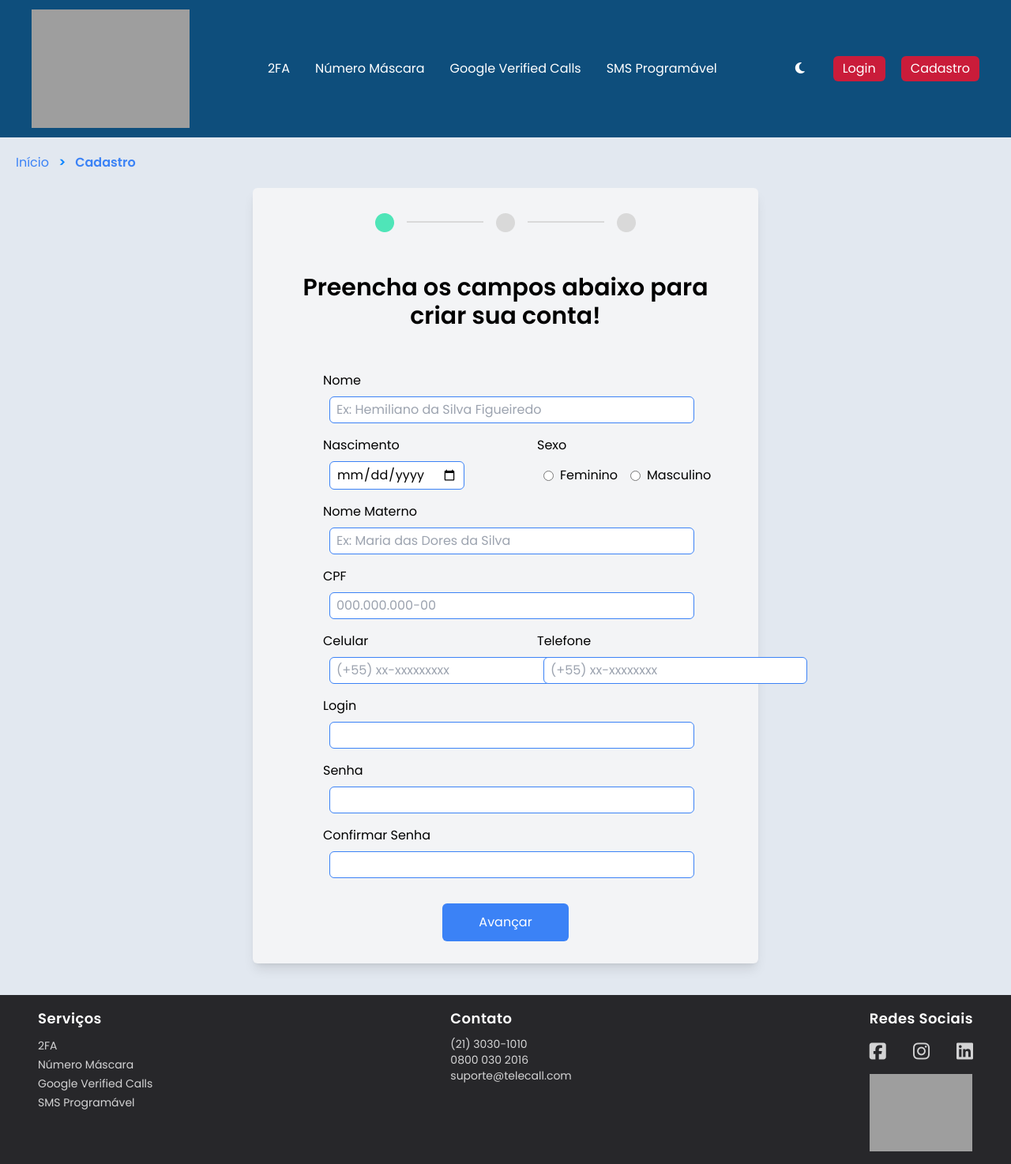
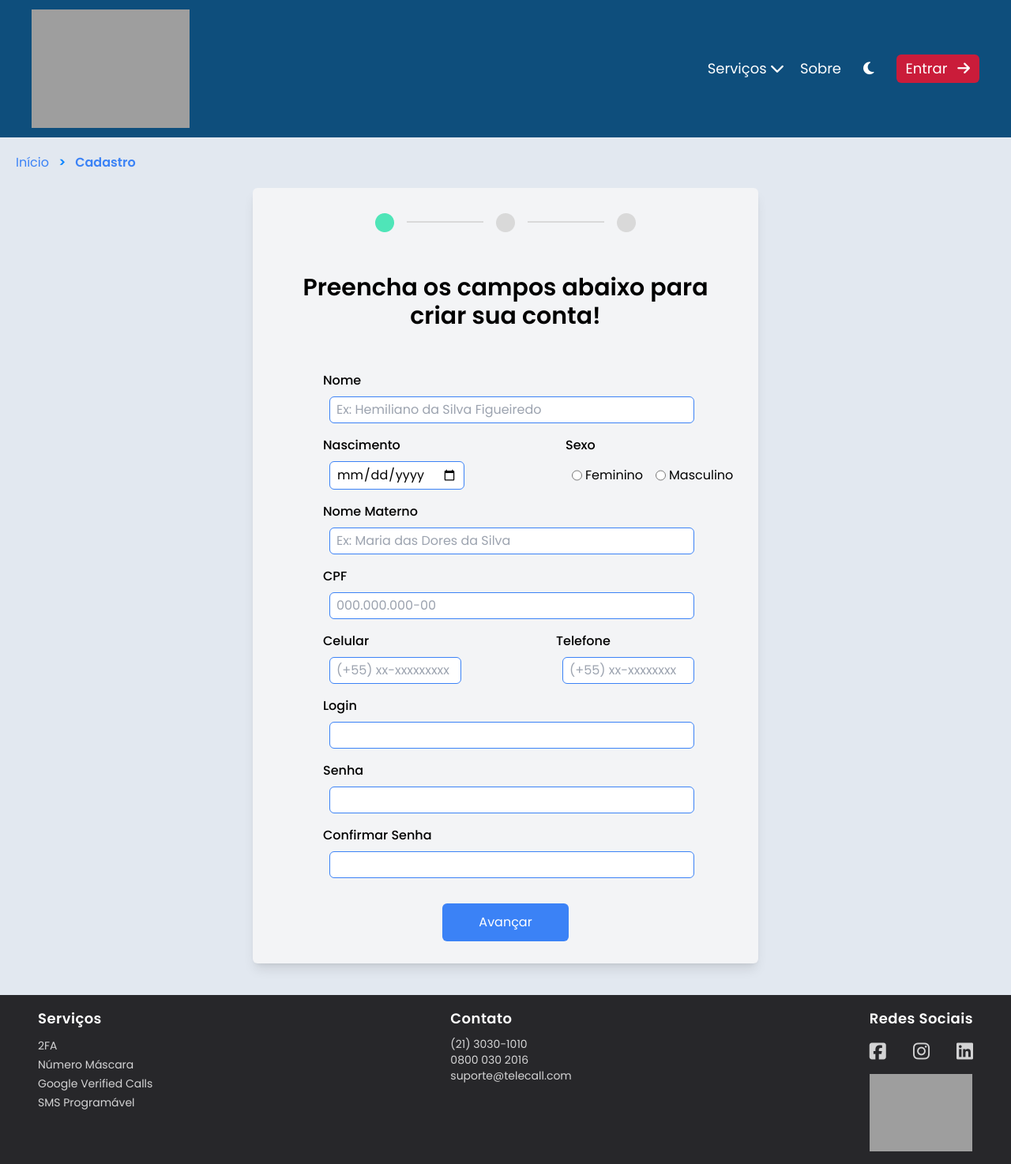
Before and after one commit to oroodrigo/CPaaS-Telecall, a PHP site: page /pages/cadastro-1.html in a window 1280 px wide. Shown: the whole page at 79% size. Run offline with PHP 8.4, Linux system fonts and the light colour scheme; some libraries are stand-ins or nearby versions; grey boxes are pictures that could not be loaded.

Commit message:
responsivo mudar header
responsivo das paginas cadastro-1 cadastro-2 e login e mudança do header

```diff
--- a/assets/css/styles.css
+++ b/assets/css/styles.css
@@ -555,16 +561,12 @@ video {
   margin-bottom: 0.5rem;
 }
 
+.ml-1 {
+  margin-left: 0.25rem;
+}
+
 .ml-2 {
   margin-left: 0.5rem;
-}
-
-.mr-3 {
-  margin-right: 0.75rem;
-}
-
-.mr-4 {
-  margin-right: 1rem;
 }
 
 .mt-2 {
@@ -587,20 +585,12 @@ video {
   display: flex;
 }
 
-.grid {
-  display: grid;
-}
-
 .hidden {
   display: none;
 }
 
 .h-screen {
   height: 100vh;
-}
-
-.w-1\/2 {
-  width: 50%;
 }
 
 .w-2\/4 {
@@ -659,16 +629,16 @@ video {
   cursor: pointer;
 }
 
-.grid-cols-2 {
-  grid-template-columns: repeat(2, minmax(0, 1fr));
-}
-
 .flex-col {
   flex-direction: column;
 }
 
 .flex-wrap {
   flex-wrap: wrap;
+}
+
+.items-start {
+  align-items: flex-start;
 }
 
 .items-center {
@@ -691,6 +661,10 @@ video {
   justify-content: space-evenly;
 }
 
+.gap-1 {
+  gap: 0.25rem;
+}
+
 .gap-10 {
   gap: 2.5rem;
 }
@@ -699,20 +673,20 @@ video {
   gap: 0.5rem;
 }
 
-.gap-20 {
-  gap: 5rem;
-}
-
 .gap-3 {
   gap: 0.75rem;
 }
 
-.gap-4 {
-  gap: 1rem;
+.gap-5 {
+  gap: 1.25rem;
 }
 
-.gap-5 {
-  gap: 1.25rem;
+.gap-6 {
+  gap: 1.5rem;
+}
+
+.gap-7 {
+  gap: 1.75rem;
 }
 
 .rounded-lg {
@@ -853,9 +827,12 @@ video {
   line-height: 1.25rem;
 }
 
-.text-xl {
-  font-size: 1.25rem;
-  line-height: 1.75rem;
+.font-medium {
+  font-weight: 500;
+}
+
+.font-normal {
+  font-weight: 400;
 }
 
 .font-semibold {
@@ -969,8 +951,34 @@ video {
     flex-direction: row;
   }
 
+  .lg\:gap-20 {
+    gap: 5rem;
+  }
+
   .lg\:text-xl {
     font-size: 1.25rem;
     line-height: 1.75rem;
   }
 }
+
+@media (min-width: 1280px) {
+  .xl\:w-3\/4 {
+    width: 75%;
+  }
+
+  .xl\:flex-row {
+    flex-direction: row;
+  }
+
+  .xl\:items-center {
+    align-items: center;
+  }
+
+  .xl\:gap-20 {
+    gap: 5rem;
+  }
+
+  .xl\:gap-32 {
+    gap: 8rem;
+  }
+}
--- a/pages/cadastro-1.html
+++ b/pages/cadastro-1.html
@@ -28,31 +28,31 @@
           alt="Logo da Telecall"
         />
       </figure>
+      <section class="flex gap-7 items-center">
         <nav>
           <ul class="flex justify-around gap-5">
-          <li class="mr-3"><a class="text-white" href="">2FA</a></li>
-          <li class="mr-3"><a class="text-white" href="">Número Máscara</a></li>
-          <li class="mr-3">
-            <a class="text-white" href="">Google Verified Calls</a>
+            <li>
+              <a class="text-white text-lg" href="">Serviços</a>
+              <i class="fa-solid fa-chevron-down text-white text-lg"></i>
             </li>
-          <li><a class="text-white" href="">SMS Programável</a></li>
+            <li>
+              <a class="text-white text-lg" href="">Sobre</a>
+            </li>
           </ul>
         </nav>
-      <div class="flex justify-between gap-5 items-center">
-        <a class="text-white mr-4"><i class="fa-solid fa-moon"></i></a>
+        <section class="flex gap-7 items-center">
+          <i class="fa-solid fa-moon text-white text-lg"></i>
           <a
-          class="text-white bg-telecall-vemelho rounded-md px-3 py-1 hover:bg-telecall-vemelho-hover duration-150"
+            class="text-white text-lg bg-telecall-vemelho rounded-md px-3 py-1 hover:bg-telecall-vemelho-hover duration-150"
             href="./login.html"
           >
-          Login</a
-        >
-        <a
-          class="text-white bg-telecall-vemelho rounded-md px-3 py-1 hover:bg-telecall-vemelho-hover duration-150"
-          href="./cadastro-1.html"
-          >Cadastro</a
-        >
-      </div>
+            Entrar
+            <i class="fa-solid fa-arrow-right ml-2 text-lg"></i
+          ></a>
+        </section>
+      </section>
     </header>
+
     <main>
       <nav class="p-5">
         <ul class="breadcrumb">
@@ -65,7 +65,7 @@
         </ul>
       </nav>
       <div
-        class="flex flex-col justify-center items-center bg-gray-100 shadow-lg mx-auto w-1/2 p-3 gap-3 rounded-md mb-10"
+        class="flex flex-col justify-center items-center bg-gray-100 shadow-lg mx-auto w-4/5 p-3 gap-3 rounded-md mb-10 sm:w-1/2"
       >
         <figure>
           <img
@@ -82,7 +82,7 @@
           id="form"
         >
           <fieldset class="flex flex-col gap-2 w-3/4">
-            <label for="nome">Nome</label>
+            <label class="font-medium text-md" for="nome">Nome</label>
             <input
               class="border border-blue-500 border-[1] rounded-md w-full py-1 px-2 ml-2"
               id="nome"
@@ -95,9 +95,13 @@
             />
             <span></span>
           </fieldset>
-          <div class="grid grid-cols-2 gap-20 w-3/4">
-            <fieldset class="flex flex-col gap-2 w-3/4">
-              <label for="nascinemnto">Nascimento</label>
+          <div
+            class="flex flex-col gap-2 w-3/4 lg:flex-row lg:gap-20 xl:gap-32"
+          >
+            <fieldset class="flex flex-col xl:w-3/4 gap-2">
+              <label class="font-medium text-md" for="nascinemnto"
+                >Nascimento</label
+              >
               <input
                 class="border border-blue-500 border-[1] rounded-md py-1 px-2 ml-2"
                 id="nascimento"
@@ -107,8 +111,11 @@
               />
               <span></span>
             </fieldset>
-            <fieldset class="flex items-center gap-2 w-3/4">
-              <legend>Sexo</legend>
+            <fieldset
+              class="flex flex-col items-start gap-2 xl:w-3/4 xl:flex-row xl:items-center"
+            >
+              <legend class="font-medium text-md">Sexo</legend>
+              <div class="flex gap-1">
                 <input
                   class="border border-blue-500 border-[1] rounded-md w-full py-1 px-2 ml-2"
                   id="feminino"
@@ -117,7 +124,9 @@
                   type="radio"
                   required
                 />
-              <label for="feminino">Feminino</label>
+                <label class="font-normal" for="feminino">Feminino</label>
+              </div>
+              <div class="flex gap-1">
                 <input
                   class="border border-blue-500 border-[1] rounded-md w-full py-1 px-2 ml-2"
                   id="masculino"
@@ -126,12 +135,15 @@
                   type="radio"
                   required
                 />
-              <label for="masculino">Masculino</label>
+                <label class="font-normal" for="masculino">Masculino</label>
+              </div>
               <span></span>
             </fieldset>
           </div>
           <fieldset class="flex flex-col gap-2 w-3/4">
-            <label for="nome_materno">Nome Materno</label>
+            <label class="font-medium text-md" for="nome_materno"
+              >Nome Materno</label
+            >
             <input
               class="border border-blue-500 border-[1] rounded-md w-full py-1 px-2 ml-2"
               id="nome_materno"
@@ -143,7 +155,7 @@
             <span></span>
           </fieldset>
           <fieldset class="flex flex-col gap-2 w-3/4">
-            <label for="cpf">CPF</label>
+            <label class="font-medium text-md" for="cpf">CPF</label>
             <input
               class="border border-blue-500 border-[1] rounded-md w-full py-1 px-2 ml-2"
               id="cpf"
@@ -154,11 +166,13 @@
             />
             <span></span>
           </fieldset>
-          <div class="grid grid-cols-2 gap-20 w-3/4">
-            <fieldset class="flex flex-col gap-2 w-3/4">
-              <label for="celular">Celular</label>
+          <div
+            class="flex flex-col gap-2 w-3/4 lg:flex-row lg:gap-20 xl:gap-32"
+          >
+            <fieldset class="flex flex-col xl:w-3/4 gap-2">
+              <label class="font-medium text-md" for="celular">Celular</label>
               <input
-                class="border border-blue-500 border-[1] rounded-md py-1 px-2 ml-2"
+                class="border border-blue-500 border-[1] rounded-md w-full py-1 px-2 ml-2"
                 id="celular"
                 name="celular"
                 type="text"
@@ -167,10 +181,10 @@
               />
               <span></span>
             </fieldset>
-            <fieldset class="flex flex-col gap-2 w-3/4">
-              <label for="telefone">Telefone</label>
+            <fieldset class="flex flex-col xl:w-3/4 gap-2">
+              <label class="font-medium text-md" for="telefone">Telefone</label>
               <input
-                class="border border-blue-500 border-[1] rounded-md py-1 px-2 ml-2"
+                class="border border-blue-500 border-[1] rounded-md w-full py-1 px-2 ml-2"
                 id="telefone"
                 name="telefone"
                 type="text"
@@ -181,7 +195,7 @@
             </fieldset>
           </div>
           <fieldset class="flex flex-col gap-2 w-3/4">
-            <label for="login">Login</label>
+            <label class="font-medium text-md" for="login">Login</label>
             <input
               class="border border-blue-500 border-[1] rounded-md w-full py-1 px-2 ml-2"
               id="login"
@@ -194,7 +208,7 @@
             <span></span>
           </fieldset>
           <fieldset class="flex flex-col gap-2 w-3/4">
-            <label for="senha">Senha</label>
+            <label class="font-medium text-md" for="senha">Senha</label>
             <input
               class="border border-blue-500 border-[1] rounded-md w-full py-1 px-2 ml-2"
               id="senha"
@@ -206,7 +220,9 @@
             <span></span>
           </fieldset>
           <fieldset class="flex flex-col gap-2 w-3/4">
-            <label for="confima_senha">Confirmar Senha</label>
+            <label class="font-medium text-md" for="confima_senha"
+              >Confirmar Senha</label
+            >
             <input
               class="border border-blue-500 border-[1] rounded-md w-full py-1 px-2 ml-2"
               id="confima_senha"
@@ -220,7 +236,7 @@
           <div>
             <button
               id="enviar-btn"
-              class="text-white bg-blue-500 rounded-md p-3 w-40 my-4 hover:bg-blue-800 duration-150"
+              class="text-white font-normal bg-blue-500 rounded-md p-3 w-40 my-4 hover:bg-blue-800 duration-150"
               type="submit"
             >
               Avançar
--- a/src/tailwind.css
+++ b/src/tailwind.css
@@ -12,4 +12,9 @@
     color: #0f87ff;
     content: ">";
   }
+
+  input::-webkit-outer-spin-button,
+  input::-webkit-inner-spin-button {
+    appearance: none;
+  }
 }
```
Also changed, not shown: other parts of assets/css/styles.css (+13 -26 lines), pages/cadastro-2.html (+28 -28 lines), pages/login.html (+17 -25 lines). Lines whose indentation alone changed are shown as unchanged.
